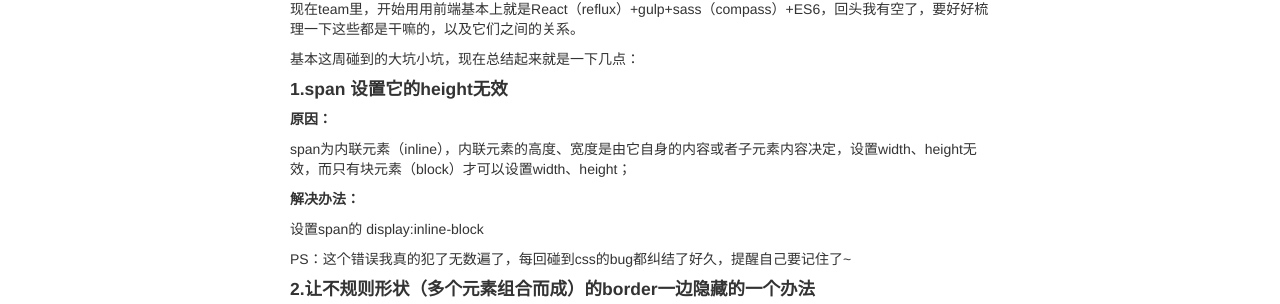
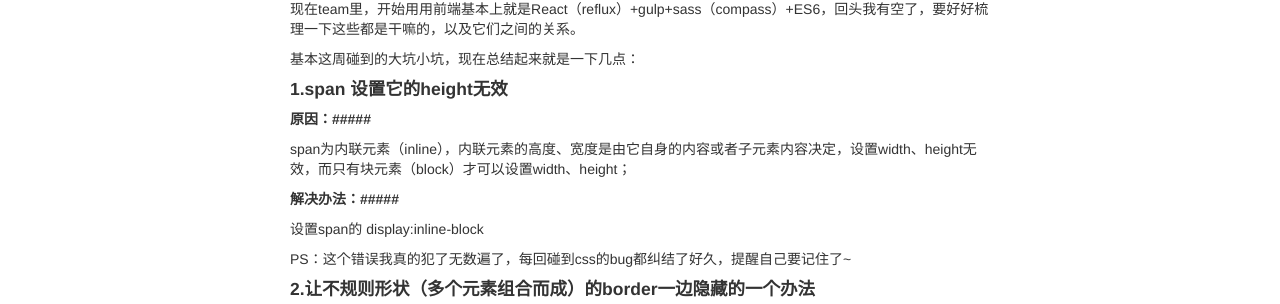
Before and after one commit to Flourad/Flourad.github.io, a Jekyll site: the page built from _posts/2016-3-20-周总结系列1.md, in a window 1280 px wide. Shown: the part 345-649 px from the top of the page. Built offline with Jekyll 4.4.1, drawn with Linux system fonts in a browser that asks for light colours; comment, search, counter and statistics services are not loaded.

```diff
--- a/_posts/2016-3-20-周总结系列1.md
+++ b/_posts/2016-3-20-周总结系列1.md
@@ -16,9 +16,9 @@ tags : [每周坑总结]
 基本这周碰到的大坑小坑，现在总结起来就是一下几点：
 
 #### 1.span 设置它的height无效 ####
-##### 原因：
+##### 原因：#####
 span为内联元素（inline），内联元素的高度、宽度是由它自身的内容或者子元素内容决定，设置width、height无效，而只有块元素（block）才可以设置width、height；
-##### 解决办法：
+##### 解决办法：#####
 设置span的 display:inline-block
 
 PS：这个错误我真的犯了无数遍了，每回碰到css的bug都纠结了好久，提醒自己要记住了~
```
